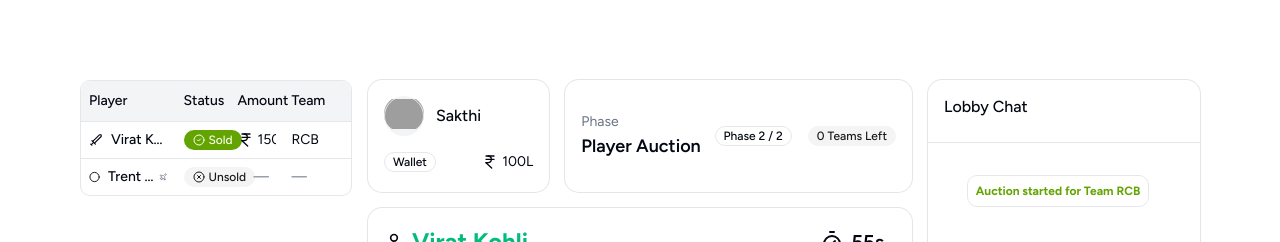
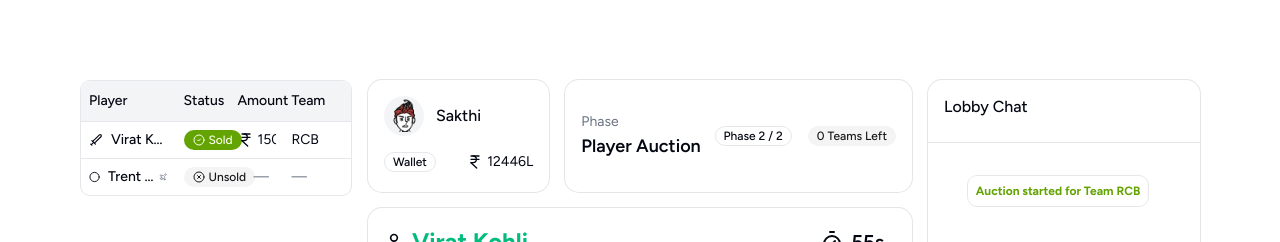
Before and after one commit to sakthilkv/Bid-Blitz, a Next.js app: page /playertest in a window 1280 px wide. Shown: the top 242 px of the page. Built offline with nearby package versions, Linux system fonts and the light colour scheme; grey boxes are pictures that could not be loaded.

Commit message:
fix: README

```diff
--- a/pages/PlayerAuction.tsx
+++ b/pages/PlayerAuction.tsx
@@ -68,7 +68,7 @@ export default function PlayerAuction() {
       <div className="flex flex-col flex-2 gap-4 min-h-0">
         <div className="flex w-full gap-4">
           <div className="w-1/3">
-            <UserInfoCard name="Sakthi" pfp="/avatar.png" wallet={100} />
+            <UserInfoCard name="Sakthi" avatar="winona.png" wallet={12446} playerId={''} />
           </div>
 
           <div className="flex-1">
```
Also changed, not shown: 6 other files (tests, documents, lock files or other folders).
